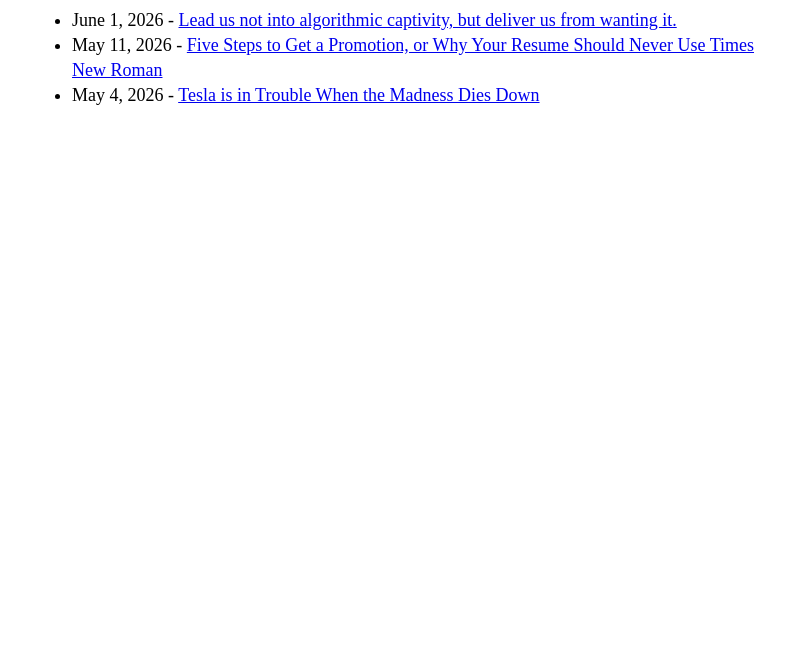
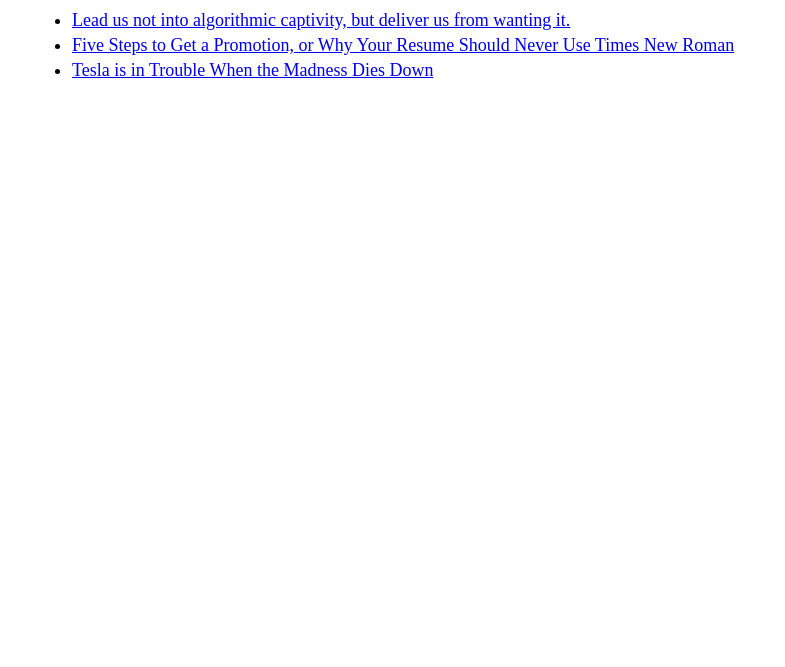
Before and after one commit to mnohrden/mnohrden.github.io, a plain HTML site: page blog.html in a window 1280 px wide. Shown: the part 133-800 px from the top of the page, without its empty margins (230-1015 px from the left). Drawn offline with Linux system fonts and the light colour scheme.

Commit message:
Blog list: links only

```diff
--- a/blog.html
+++ b/blog.html
@@ -12,8 +12,8 @@ h1{font-size:2em;margin:.6em 0 .4em}h2{font-size:1.3em;margin:1.2em 0 .3em}
 <nav><details><summary aria-label="Menu">&#9776; Menu</summary><ul><li><a href="/">Home</a></li><li><a href="/software.html">Software</a></li><li><a href="/blog.html">Blog</a></li><li><a href="/resume.html">Resume</a></li></ul></details></nav>
 <h1>Blog</h1>
 <ul>
-<li>June 1, 2026 - <a href="/blog/lead-us-not-into-algorithmic-captivity.html">Lead us not into algorithmic captivity, but deliver us from wanting it.</a></li>
-<li>May 11, 2026 - <a href="/blog/five-steps-to-get-a-promotion-or.html">Five Steps to Get a Promotion, or Why Your Resume Should Never Use Times New Roman</a></li>
-<li>May 4, 2026 - <a href="/blog/tesla-is-in-trouble-when-the-madness.html">Tesla is in Trouble When the Madness Dies Down</a></li>
+<li><a href="/blog/lead-us-not-into-algorithmic-captivity.html">Lead us not into algorithmic captivity, but deliver us from wanting it.</a></li>
+<li><a href="/blog/five-steps-to-get-a-promotion-or.html">Five Steps to Get a Promotion, or Why Your Resume Should Never Use Times New Roman</a></li>
+<li><a href="/blog/tesla-is-in-trouble-when-the-madness.html">Tesla is in Trouble When the Madness Dies Down</a></li>
 </ul>
 </body></html>
```
